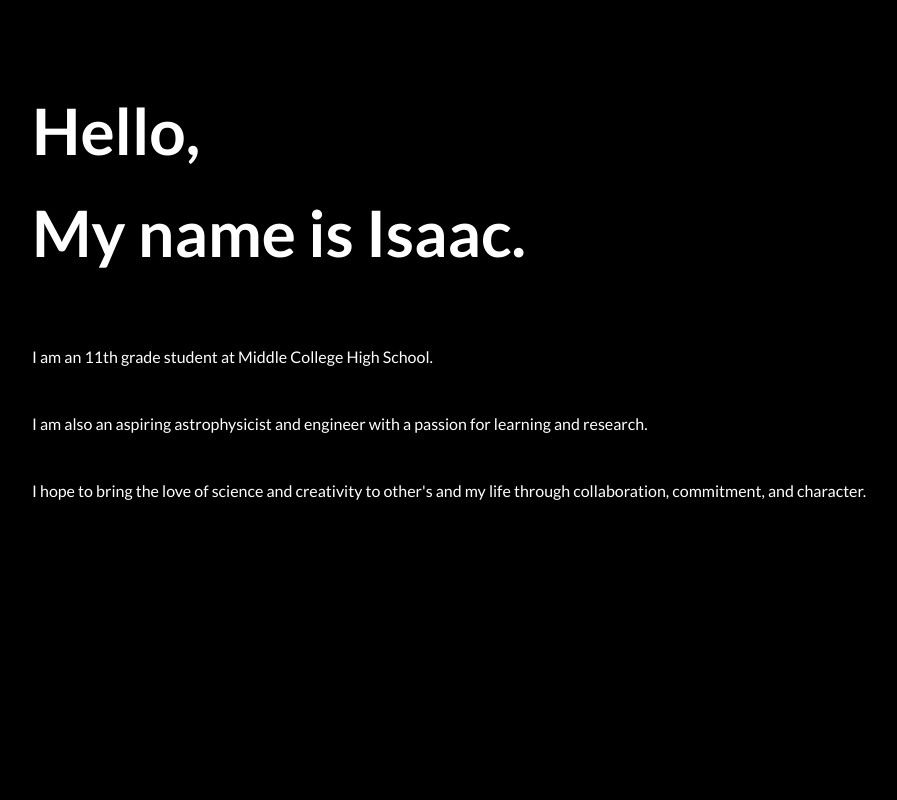
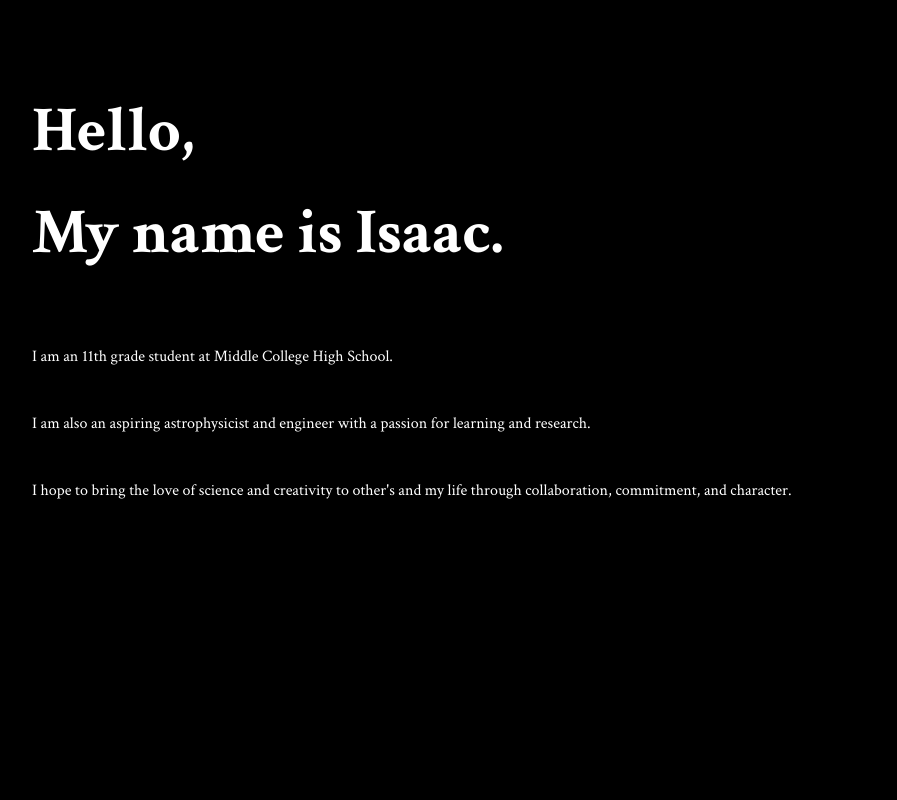
Before and after one commit to thzzn-eng/Mag-Lab, a plain HTML site: page index.html in a window 1280 px wide. Shown: the top 800 px of the page, without its empty margins (96-993 px from the left). Drawn offline with Linux system fonts and the light colour scheme.

Commit message:
font change

```diff
--- a/index.html
+++ b/index.html
@@ -12,7 +12,7 @@
         /* TEMPORARY: Include here or move to your CSS file */
         body {
             margin: 0;
-            font-family: 'Lato', sans-serif; /* Changed font */
+            font-family: 'Crimson Text', serif; /* Changed font */
             background-color: #f2f2f2;
             color: #111;
         }
--- a/styles/style.css
+++ b/styles/style.css
@@ -1,7 +1,7 @@
-@import url('https://fonts.googleapis.com/css2?family=Lato:wght@400;700&display=swap');
+@import url('https://fonts.googleapis.com/css2?family=Crimson+Text:wght@400;700&display=swap');
 
 body {
-    font-family: 'Lato', sans-serif; /* Changed font to Lato */
+    font-family: 'Crimson Text', serif; /* Changed font to Crimson Text */
     margin: 0;
     padding: 0;
     line-height: 1.6;
```
